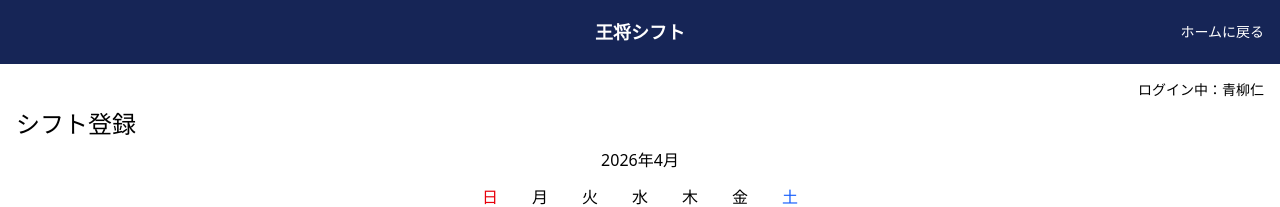
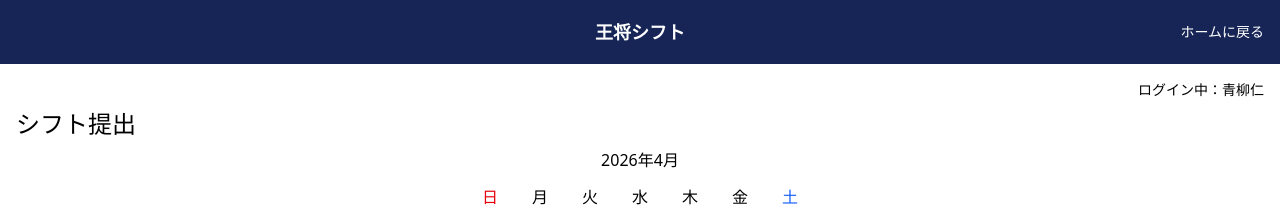
Before and after one commit to andmatcha/oh-show, a Next.js app in the folder frontend/: page /submit in a window 1280 px wide. Shown: the top 207 px of the page. Built offline with nearby package versions, Linux system fonts and the light colour scheme.

Commit message:
style: :pencil2: 「提出」に文言変更

```diff
--- a/frontend/src/app/submit/page.tsx
+++ b/frontend/src/app/submit/page.tsx
@@ -37,7 +37,7 @@
     console.log(dates);
   };
   return (
-    <Layout title="シフト登録">
+    <Layout title="シフト提出">
       <form onSubmit={(e) => handleSubmit(e, dates)}>
         <div className="pb-8">
           <Calender
--- a/frontend/src/app/top/page.tsx
+++ b/frontend/src/app/top/page.tsx
@@ -21,7 +21,7 @@
           href={Url.submit}
           className="p-4 border border-gray-300 rounded-md hover:bg-gray-50 transition-all duration-300 cursor-pointer"
         >
-          シフト登録
+          シフト提出
         </Link>
         <Link
           href={Url.changePassword}
```
